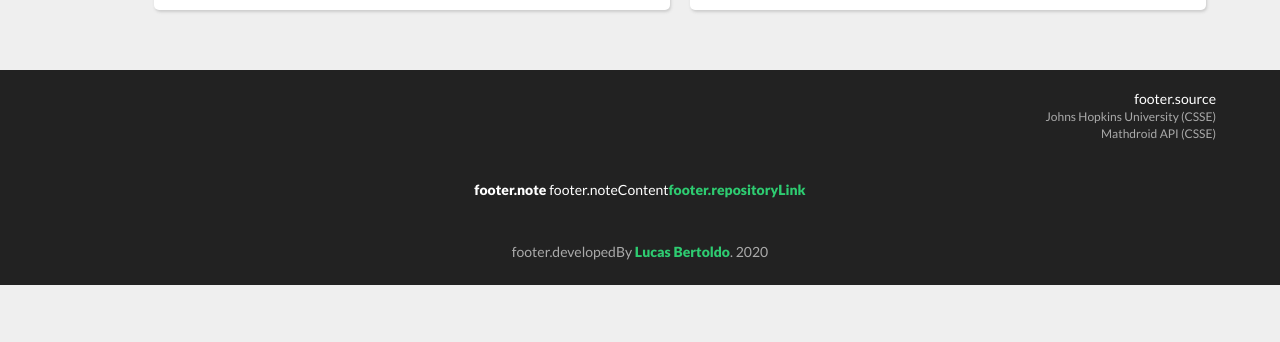
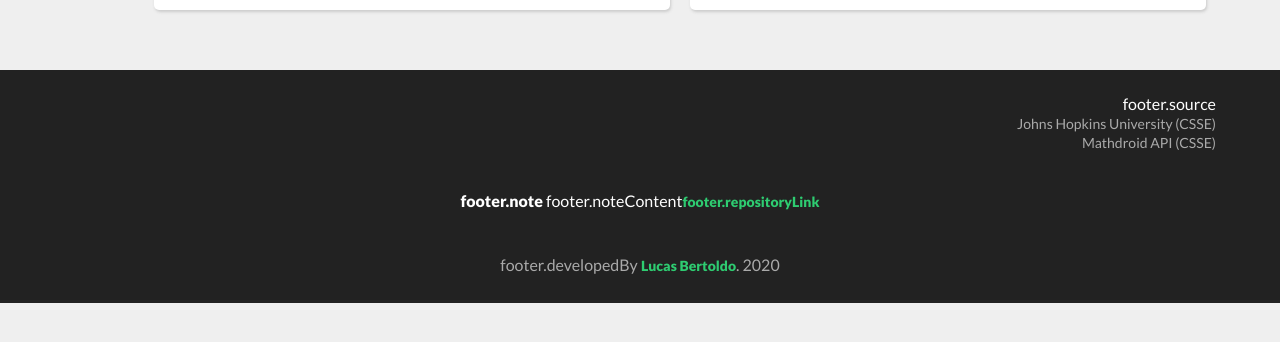
Before and after one commit to lucasfber/rectra-app, a React (Create React App) app: page / in a window 1280 px wide. Shown: the part 400-742 px from the top of the page. Built offline with nearby package versions, Linux system fonts and the light colour scheme; no server answers; what i18next-xhr-backend would draw is missing.

Commit message:
footer done

```diff
--- a/src/Footer/style.scss
+++ b/src/Footer/style.scss
@@ -44,3 +44,46 @@ footer {
     }
   }
 }
+
+@media screen and (min-width: 768px) {
+  footer {
+
+    padding: 24px 0;
+    text-align: right;
+    font-size: 16px;
+    position: relative;
+
+    a {
+      color: #aaa;
+      font-size: 14px;
+    }
+
+    .note-section {
+      margin: 40px 0;
+      text-align: center;
+
+      span {
+        font-weight: bold;
+      }
+    }
+
+    .credits {
+      padding: 5px 0;
+  /*     position: absolute;
+      left: 0;
+      width: 100%;
+      bottom: 0; */
+      text-align: center;
+      color: #aaa;
+    }
+
+    .note-section, .credits {
+      a {
+        font-size: 14px;
+        font-weight: bold;
+        color: #2ecc71;
+      }
+    }
+  }
+
+}
```
